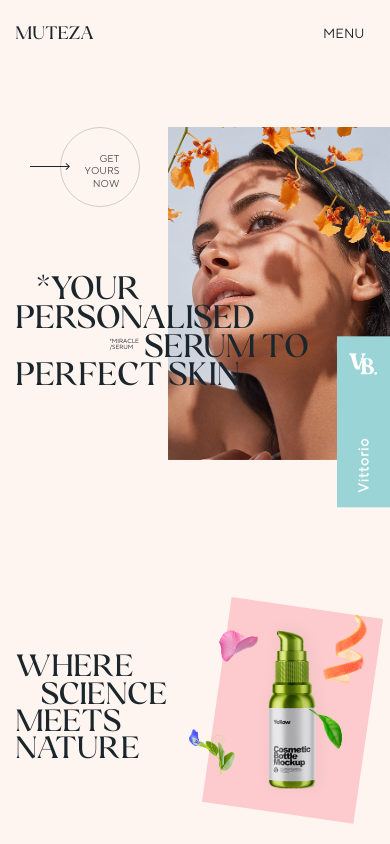
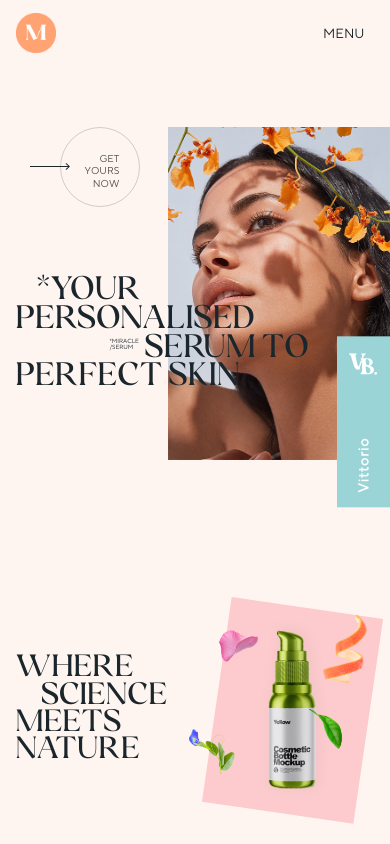
Before and after one commit to vittoriobusatta/Muteza, a React (Create React App) app: page / in a window 390 px wide. Shown: the top 844 px of the page. Built offline with nearby package versions, Linux system fonts and the light colour scheme; what react-locomotive-scroll would draw is missing.

Commit message:
[add] added logo for mobile version

```diff
--- a/src/components/Header.js
+++ b/src/components/Header.js
@@ -1,4 +1,5 @@
 import React from 'react'
+import logo from "../assets/icons/logo.png"
 
 function Header() {
   return (
@@ -6,6 +7,7 @@ function Header() {
       <div className="header_content">
         <div className="header_logo">
           <a href="/#">Muteza</a>
+          <img className='mobile_logo' src={logo} alt="logo" />
         </div>
         <ul className="header_links">
           <li><a href="/#">Product</a></li>
--- a/src/scss/03-globals/_header.scss
+++ b/src/scss/03-globals/_header.scss
@@ -27,6 +27,18 @@ header {
         font-family: var(--elgoc);
         font-size: 20px;
         padding-left: 4vw;
+        @media screen and (max-width: 576px) {
+          display: none;
+        }
+      }
+      .mobile_logo {
+        display: none;
+        @media screen and (max-width: 576px) {
+          display: block;
+          height: 40px;
+          width: auto;
+          padding-left: 4vw;
+        }
       }
     }
     .header_links {
```
Also changed, not shown: src/assets/icons/logo.png (added).
